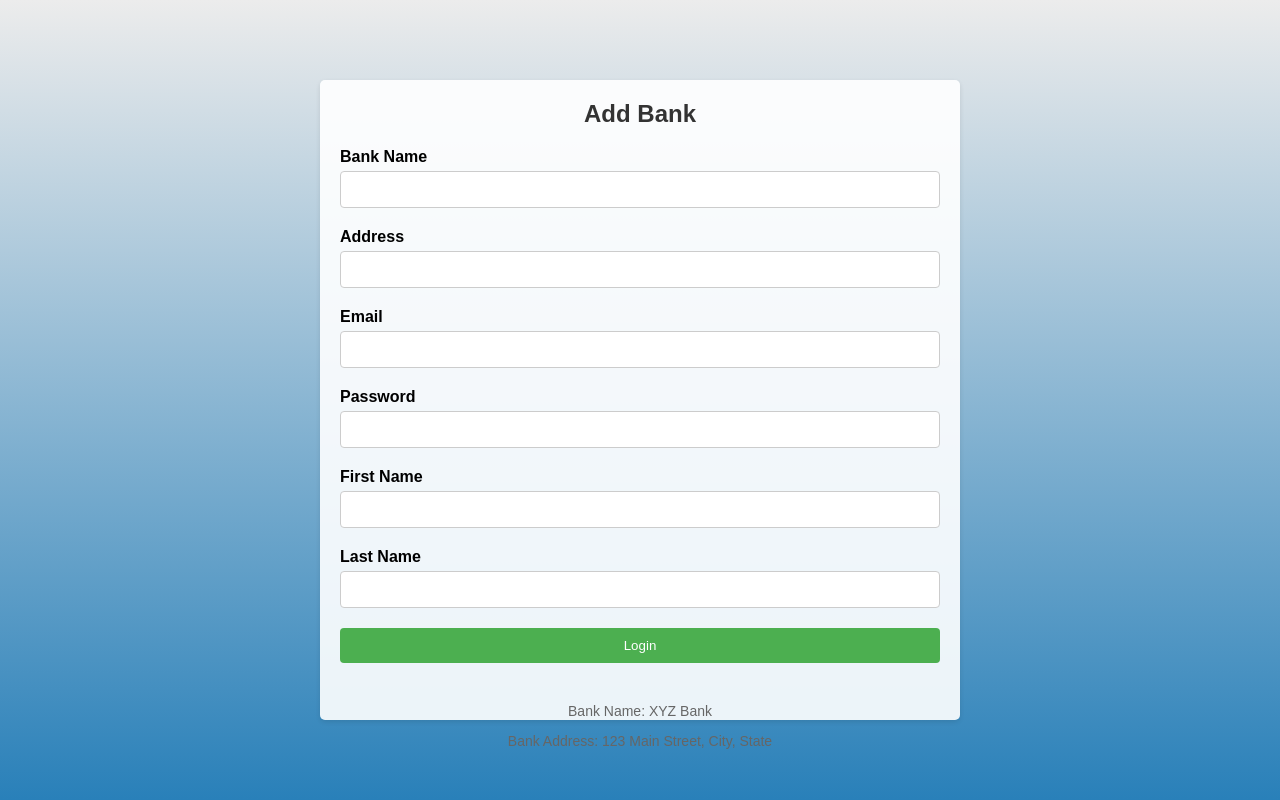
After one commit to ahmedabdurahim/Banking, a Flask app: page /bank in a window 1280 px wide. The commit adds this page. Run offline with Flask 3, Linux system fonts and the light colour scheme.

Commit message:
project done

```diff
--- a/app.py
+++ b/app.py
@@ -2,6 +2,7 @@ from flask import Flask, render_template, url_for, request, redirect, session
 import db as db
 from flask_session import Session
 import json
+import random
 
 
 app = Flask(__name__)
@@ -33,13 +34,48 @@ def login():
     return render_template("user_login.html")
 
 
-@app.route('/user/staff', methods=['GET', 'POST'])
+@app.route('/staff', methods=['GET', 'POST'])
 def staff():
+    bank_id = request.form.get('bank_id')
+    email = request.form.get('email')
+    password = request.form.get('password')
+
+    if request.method == 'POST':
+        if(db.StaffLogin(bank_id, email, password)):
+            session['bank_id'] = bank_id
+            session['email'] = email
+
+            return redirect(url_for('dashboard_staff'))
+        else:
+            pass
+
     return render_template("staff_login.html")
 
 
 @app.route('/signup', methods=['GET', 'POST'])
 def signup():
+    bank_id = request.form.get('bank_id')
+    email = request.form.get('email')
+    password = request.form.get('password')
+    fname = request.form.get('fname')
+    lname = request.form.get('lname')
+
+    if request.method == 'POST':
+        num = str(random.randint(10000000, 99999999))
+        account_no = bank_id + num
+        print("yay")
+        if(db.CreateUser(email,password,fname,lname,bank_id,account_no,0)):
+            print("foo")
+            session['bank_id'] = bank_id
+            session['email'] = email
+            session['account_no'] = account_no
+
+            db.CreditScore(bank_id, account_no, 850.00, 8.0)
+
+            return redirect(url_for('dashboard_user'))
+
+
+
     return render_template("signup.html")
 
 
@@ -54,13 +90,60 @@ def dashboard_user():
     transactions = db.GetTransactions(bank_id, account_no)
     loans = db.GetLoans(bank_id, account_no)
 
-    return render_template("user_dashboard.html", balance=balance, credit_score=credit_score, transactions=transactions, loans=loans)
+    if 'send' in request.form:
+        account = request.form.get('account')
+        amount = float(request.form.get('amount'))
 
-@app.route('/staff/dashboard', methods=['GET', 'POST'])
+        db.CreateTransaction(bank_id,account_no, -1 * amount)
+        db.CreateTransaction(bank_id,account,amount)
+
+    return render_template("user_dashboard.html", balance=balance, credit_score=credit_score, transactions=transactions, loans=loans, account_no=account_no)
+
+@app.route('/staffonline', methods=['GET', 'POST'])
 def dashboard_staff():
+    depositacc = request.form.get('deposit-acc')
+    depositamount = request.form.get('deposit-amount')
+    accfrom = request.form.get('acc-from')
+    accto = request.form.get('acc-to')
+    transferamount = request.form.get('transfer-amount')
+    benaccount = request.form.get('ben-account')
+    reason = request.form.get('reason')
+    benamount = request.form.get('ben-amount')
+
+    if 'deposit-button' in request.form:
+        db.CreateTransaction(session['bank_id'], depositacc, float(depositamount))
+
+    if 'transfer-button' in request.form:
+        transferamount = float(transferamount)
+        db.CreateTransaction(session['bank_id'], accfrom, -1 * transferamount)
+        db.CreateTransaction(session['bank_id'], accto, transferamount)
+
+    if 'grant-button' in request.form:
+        benamount = float(benamount)
+        db.CreditReport(session['bank_id'],benaccount, benamount)
+
     return render_template("staff_dashboard.html")
 
+@app.route('/bank', methods=['GET', 'POST'])
+def bank():
+    bank_name = request.form.get('bank_name')
+    address = request.form.get('address')
+    email = request.form.get('email')
+    password = request.form.get('password')
+    fname = request.form.get('fname')
+    lname = request.form.get('lname')
 
+    if request.method == 'POST':
+        session['bank_id'] = db.CreateBank(bank_name, address)
+        bank_id = session['bank_id']
+        if(db.CreateBankEntity(bank_id,email,password,fname,lname,'readwrite','readwrite','readwrite')):
+            session['transaction'] = 'readwrite'
+            session['users'] = 'readwrite'
+            session['executive_access'] = 'readwrite'
+
+            return redirect(url_for('dashboard_staff'))
+
+    return render_template("bank.html")
 
 if __name__ == "__main__":
     app.run(debug = True)
--- a/db.py
+++ b/db.py
@@ -63,7 +63,11 @@ def CreateBank(name, address):
 
     # Commit the changes to the database
     conn.commit()
-    return True
+
+    bank_id = cursor.lastrowid
+
+    return bank_id
+
 
 
 def CreateBankEntity(bank_id, email, password, first_name, last_name, transactions_access, executive_access, users_access):
--- /dev/null
+++ b/static/css/bank.css
@@ -0,0 +1,67 @@
+body {
+    font-family: Arial, sans-serif;
+    background: linear-gradient(to bottom, #ececec, #2980b9);
+    background-repeat: no-repeat;
+    background-attachment: fixed;
+    background-size: cover;
+    display: flex;
+    justify-content: center;
+    align-items: center;
+    height: 100vh;
+    margin: 0;
+}
+
+.container {
+    min-width: 75vh;
+    max-height: 600px;
+    padding: 20px;
+    background-color: rgba(255, 255, 255, 0.9);
+    border-radius: 5px;
+    box-shadow: 0 2px 5px rgba(0, 0, 0, 0.1);
+}
+
+.header {
+    text-align: center;
+    margin-bottom: 20px;
+}
+
+.header h2 {
+    color: #333;
+    margin: 0;
+}
+
+.form-group {
+    margin-bottom: 20px;
+}
+
+.form-group label {
+    display: block;
+    font-weight: bold;
+    margin-bottom: 5px;
+}
+
+.form-group input[type="text"],
+.form-group input[type="password"] {
+    width: 100%;
+    padding: 10px;
+    border: 1px solid #ccc;
+    border-radius: 4px;
+    box-sizing: border-box;
+}
+
+.form-group input[type="submit"] {
+    width: 100%;
+    padding: 10px;
+    background-color: #4CAF50;
+    color: #fff;
+    border: none;
+    border-radius: 4px;
+    cursor: pointer;
+}
+
+.bank-info {
+    margin-top: 40px;
+    text-align: center;
+    font-size: 14px;
+    color: #666;
+}
--- /dev/null
+++ b/templates/bank.html
@@ -0,0 +1,50 @@
+<!DOCTYPE html>
+<html lang="en">
+<head>
+    <meta charset="UTF-8">
+    <meta name="viewport" content="width=device-width, initial-scale=1.0">
+    <title>Internet Banking | Bank</title>
+    <!-- <link rel="icon" type="image/x-icon" href="{{ url_for ('static', filename = 'images/favicon.ico')}}"> -->
+    <link rel="stylesheet" href="{{ url_for ('static', filename = 'css/bank.css')}}">
+</head>
+<body>
+    <div class="container">
+        <div class="header">
+            <h2>Add Bank</h2>
+        </div>
+        <form method="post">
+            <div class="form-group">
+                <label for="username">Bank Name</label>
+                <input type="text" id="username" name="bank_name" required>
+            </div>
+            <div class="form-group">
+                <label for="password">Address</label>
+                <input type="text" id="password" name="address" required>
+            </div>
+            <div class="form-group">
+                <label for="password">Email</label>
+                <input type="text" id="password" name="email" required>
+            </div>
+            <div class="form-group">
+                <label for="password">Password</label>
+                <input type="password" id="password" name="password" required>
+            </div>
+            <div class="form-group">
+                <label for="password">First Name</label>
+                <input type="text" id="password" name="fname" required>
+            </div>
+            <div class="form-group">
+                <label for="password">Last Name</label>
+                <input type="text" id="password" name="lname" required>
+            </div>
+            <div class="form-group">
+                <input type="submit" value="Login">
+            </div>
+        </form>
+        <div class="bank-info">
+            <p>Bank Name: XYZ Bank</p>
+            <p>Bank Address: 123 Main Street, City, State</p>
+        </div>
+    </div>
+</body>
+</html>
--- a/templates/staff_login.html
+++ b/templates/staff_login.html
@@ -21,7 +21,7 @@
         </div>
         <div class="right-section">
           <h1>Staff Login</h1>
-          <form action="/login" method="POST">
+          <form action="#" method="POST">
             <div class="form-group">
               <label for="bank_id">Bank ID</label>
               <input type="text" id="bank_id" name="bank_id" required>
```
Also changed, not shown: templates/signup.html (+10 -2 lines), templates/staff_dashboard.html (+18 -12 lines), templates/user_dashboard.html (+6 -4 lines), database.db, 3 other files.
